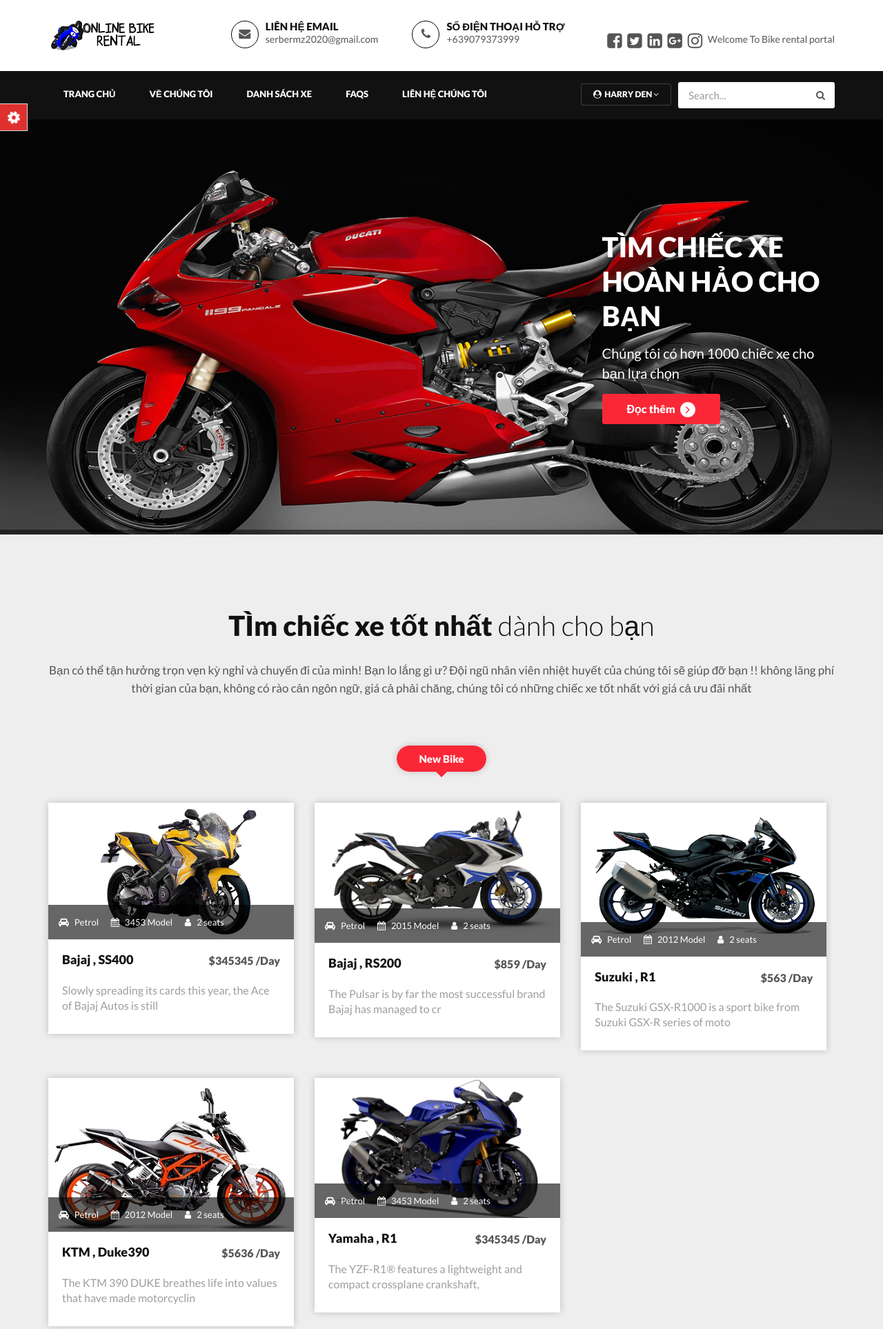
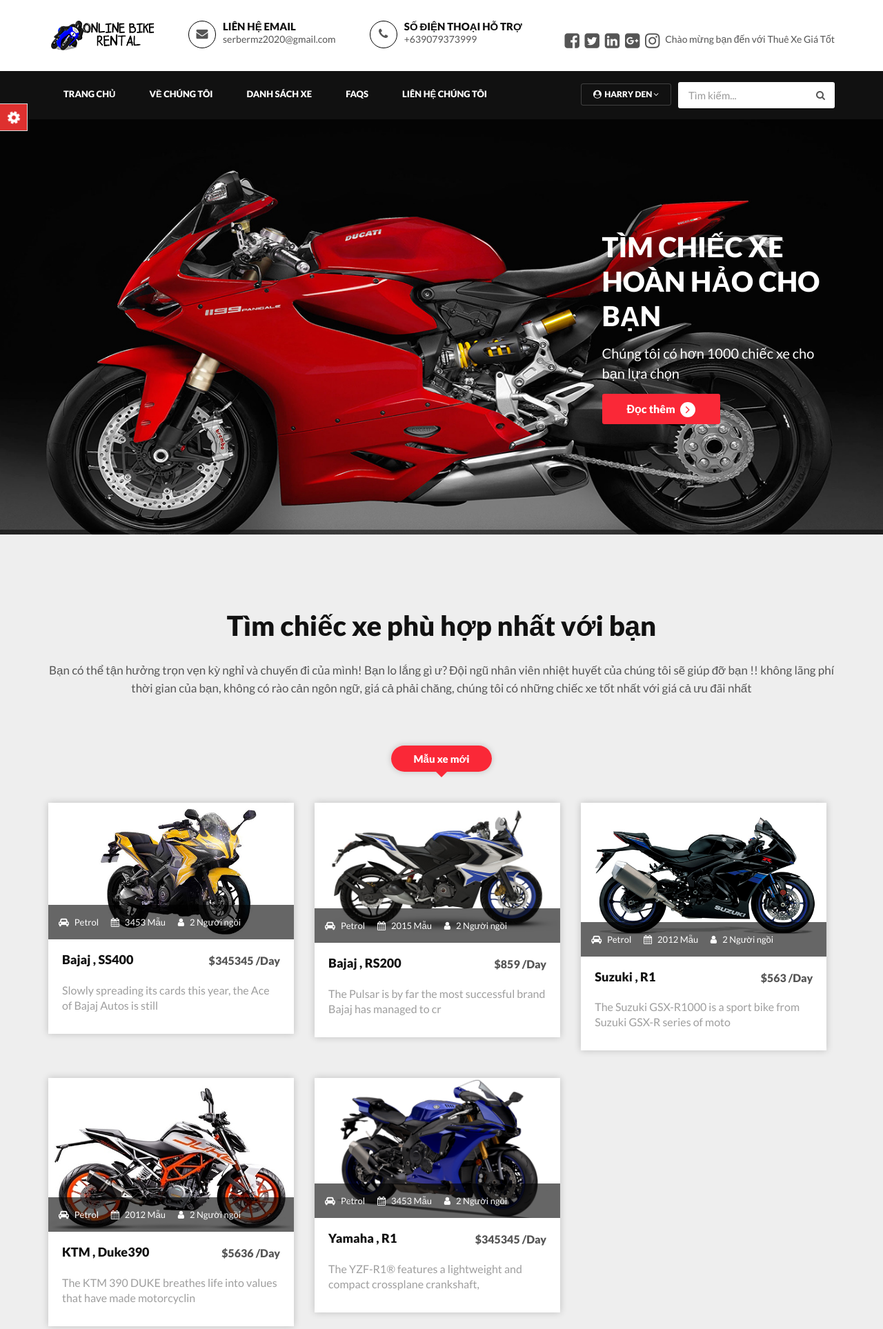
Before and after one commit to leeking29081994/bikerenta, a PHP site: page / in a window 1280 px wide. Shown: the top 1927 px of the page at 69% size. Run offline with PHP 8.4, Linux system fonts and the light colour scheme; a user stored in the database is signed in; data comes from the database, SQL or seed files in the repository.

Commit message:
fix fontText

```diff
--- a/includes/footer.php
+++ b/includes/footer.php
@@ -53,7 +53,7 @@
           <div class="newsletter-form">
             <form method="post">
               <div class="form-group">
-                <input type="email" name="subscriberemail" class="form-control newsletter-input" required placeholder="Enter Email Address" />
+                <input type="email" name="subscriberemail" class="form-control newsletter-input" required placeholder="Nhập địa chỉ email của bạn..." />
               </div>
               <button type="submit" name="emailsubscibe" class="btn btn-block">Theo dõi<span class="angle_arrow"><i class="fa fa-angle-right" aria-hidden="true"></i></span></button>
             </form>
--- a/includes/header.php
+++ b/includes/header.php
@@ -32,7 +32,7 @@
 <?php }
 else{
 
-echo "Welcome To Bike rental portal";
+echo "Chào mừng bạn đến với Thuê Xe Giá Tốt";
  } ?>
           </div>
         </div>
@@ -86,7 +86,7 @@
         <div class="header_search">
           <div id="search_toggle"><i class="fa fa-search" aria-hidden="true"></i></div>
           <form action="#" method="get" id="header-search-form">
-            <input type="text" placeholder="Search..." class="form-control">
+            <input type="text" placeholder="Tìm kiếm..." class="form-control">
             <button type="submit"><i class="fa fa-search" aria-hidden="true"></i></button>
           </form>
         </div>
--- a/index.php
+++ b/index.php
@@ -13,7 +13,7 @@
 <meta name="viewport" content="width=device-width,initial-scale=1">
 <meta name="keywords" content="">
 <meta name="description" content="">
-<title>Bike Rental Portal</title>
+<title>Thuê xe giá tốt</title>
 <!--Bootstrap -->
 <link rel="stylesheet" href="assets/css/bootstrap.min.css" type="text/css">
 <link rel="stylesheet" href="assets/css/styles.css" type="text/css">
@@ -53,7 +53,7 @@
       <div class="row">
         <div class="col-md-5 col-md-push-7">
           <div class="banner_content">
-            <h1>TÌm chiếc xe hoàn hảo cho bạn</h1>
+            <h1>Tìm chiếc xe hoàn hảo cho bạn</h1>
             <p>Chúng tôi có hơn 1000 chiếc xe cho bạn lựa chọn </p>
             <a href="#" class="btn">Đọc thêm <span class="angle_arrow"><i class="fa fa-angle-right" aria-hidden="true"></i></span></a> </div>
         </div>
@@ -68,7 +68,7 @@
 <section class="section-padding gray-bg">
   <div class="container">
     <div class="section-header text-center">
-      <h2>TÌm chiếc xe tốt nhất <span>dành cho bạn</span></h2>
+      <h2>Tìm chiếc xe phù hợp nhất với bạn</h2>
       <p>Bạn có thể tận hưởng trọn vẹn kỳ nghỉ và chuyến đi của mình! Bạn lo lắng gì ư? Đội ngũ nhân viên nhiệt huyết của chúng tôi sẽ giúp đỡ bạn !! không lãng phí thời gian của bạn, không có rào cản ngôn ngữ, giá cả phải chăng, chúng tôi có những chiếc xe tốt nhất với giá cả ưu đãi nhất</p>
     </div>
     <div class="row">
@@ -76,7 +76,7 @@
       <!-- Nav tabs -->
       <div class="recent-tab">
         <ul class="nav nav-tabs" role="tablist">
-          <li role="presentation" class="active"><a href="#resentnewcar" role="tab" data-toggle="tab">New Bike</a></li>
+          <li role="presentation" class="active"><a href="#resentnewcar" role="tab" data-toggle="tab">Mẫu xe mới</a></li>
         </ul>
       </div>
       <!-- Recently Listed New Cars -->
@@ -99,8 +99,8 @@
 <div class="car-info-box"> <a href="vehical-details.php?vhid=<?php echo htmlentities($result->id);?>"><img src="admin/img/vehicleimages/<?php echo htmlentities($result->Vimage1);?>" class="img-responsive" alt="image"></a>
 <ul>
 <li><i class="fa fa-car" aria-hidden="true"></i><?php echo htmlentities($result->FuelType);?></li>
-<li><i class="fa fa-calendar" aria-hidden="true"></i><?php echo htmlentities($result->ModelYear);?> Model</li>
-<li><i class="fa fa-user" aria-hidden="true"></i><?php echo htmlentities($result->SeatingCapacity);?> seats</li>
+<li><i class="fa fa-calendar" aria-hidden="true"></i><?php echo htmlentities($result->ModelYear);?> Mẫu</li>
+<li><i class="fa fa-user" aria-hidden="true"></i><?php echo htmlentities($result->SeatingCapacity);?> Người ngồi</li>
 </ul>
 </div>
 <div class="car-title-m">
@@ -168,7 +168,7 @@
 <section class="section-padding testimonial-section parallex-bg">
   <div class="container div_zindex">
     <div class="section-header white-text text-center">
-      <h2>Sự đánh gía <span>của khách hàng !!</span></h2>
+      <h2>Đánh giá của khách hàng !!</h2>
     </div>
     <div class="row">
       <div id="testimonial-slider">
```
